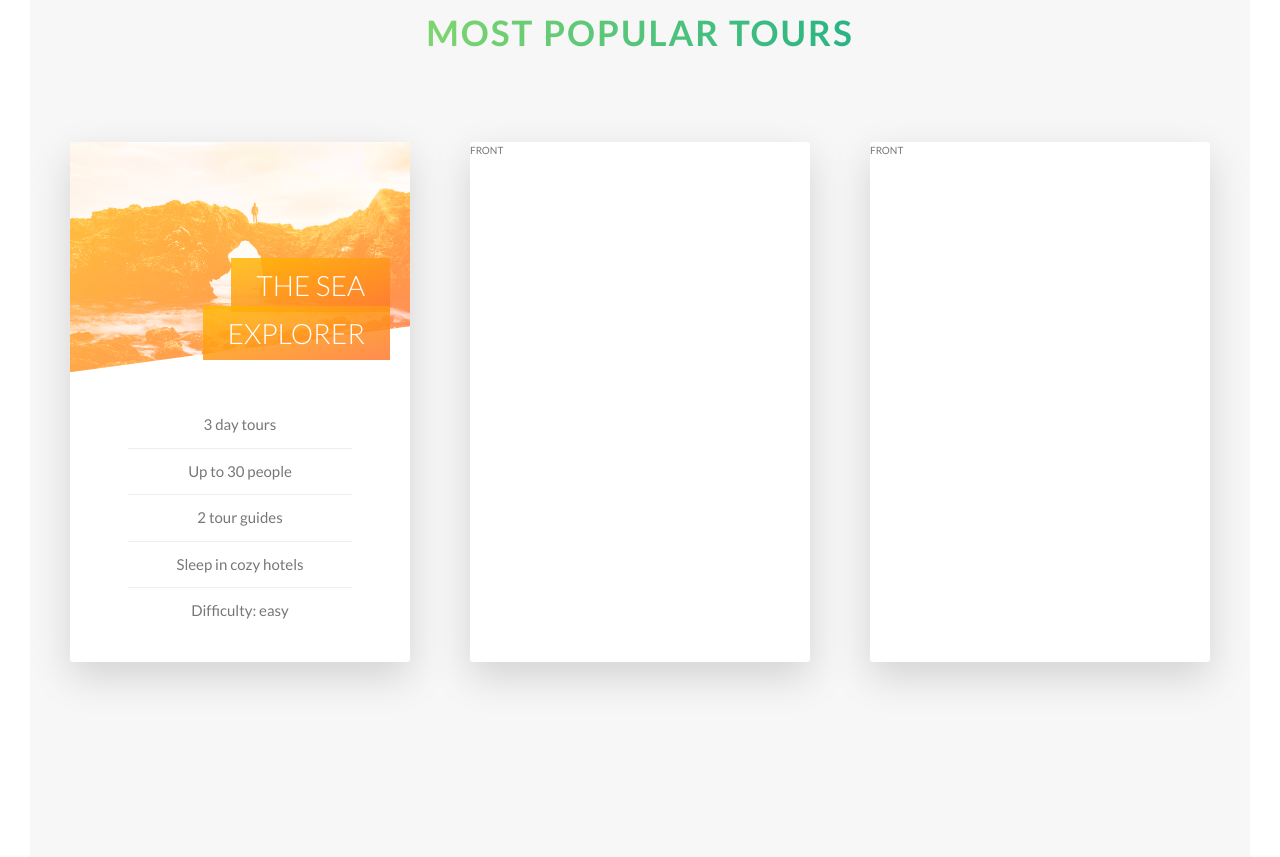
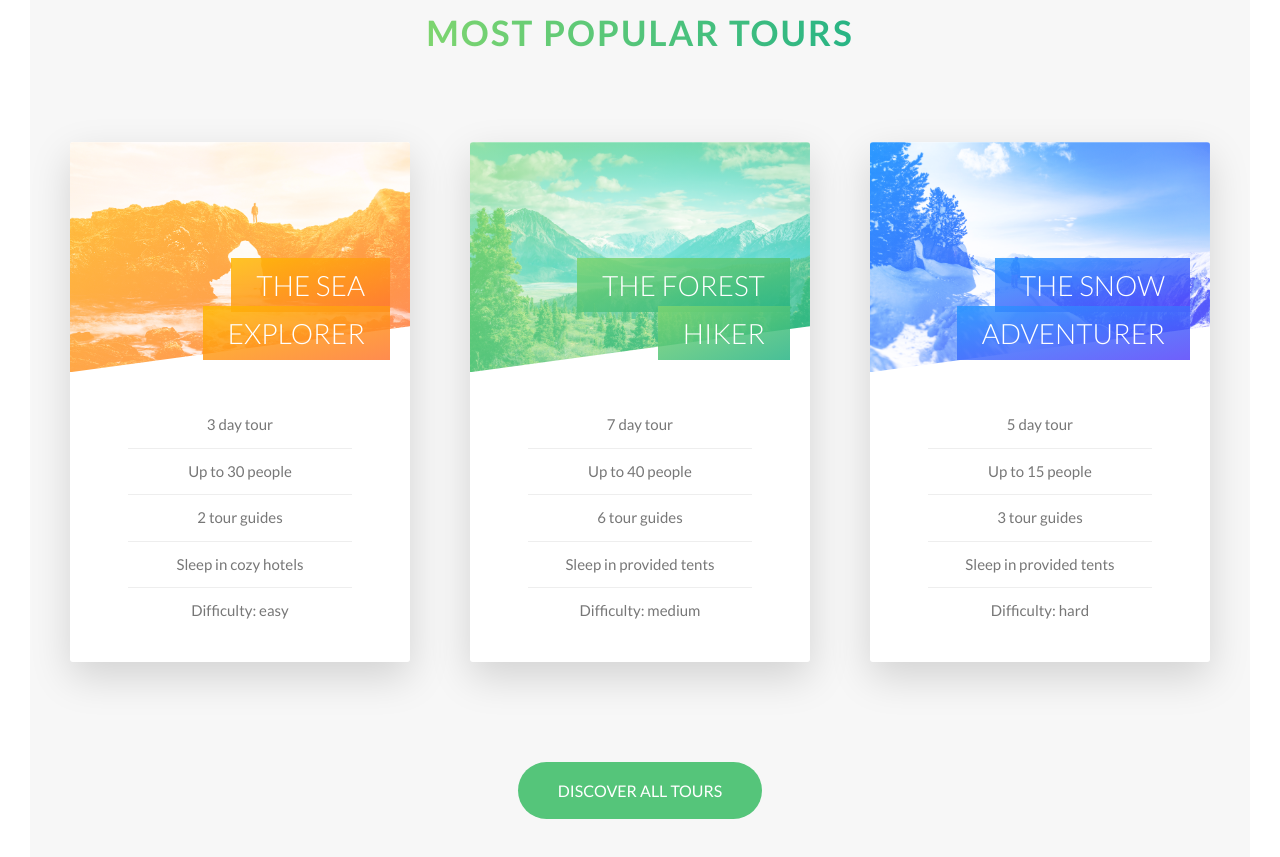
Before and after one commit to mmzo/Natours, a plain HTML site: page index.html in a window 1280 px wide. Shown: the part 2333-3190 px from the top of the page. Drawn offline with Linux system fonts and the light colour scheme.

Commit message:
22.09 complete cards

```diff
--- a/css/main.css
+++ b/css/main.css
@@ -124,6 +124,12 @@ body {
 .u-margin-bottom-big {
   margin-bottom: 8rem; }
 
+.u-margin-top-big {
+  margin-top: 8rem; }
+
+.u-margin-top-huge {
+  margin-top: 10rem; }
+
 .btn:link, .btn:visited {
   text-transform: uppercase;
   text-decoration: none;
@@ -173,6 +179,12 @@ body {
   color: #777; }
   .btn--white::after {
     background-color: #fff; }
+
+.btn--green {
+  background-color: #55c57a;
+  color: #fff; }
+  .btn--green::after {
+    background-color: #55c57a; }
 
 .btn--animated {
   /* setting up animation */
@@ -267,7 +279,7 @@ body {
     .card__side--back {
       transform: rotateY(180deg); }
       .card__side--back-1 {
-        background-image: linear-gradient(to right bottom, #ffb900, #ff7730); }
+        background-image: linear-gradient(to right bottom, #FFD800, #ff7730); }
       .card__side--back-2 {
         background-image: linear-gradient(to right bottom, #7ed56f, #28b485); }
       .card__side--back-3 {
@@ -283,11 +295,11 @@ body {
     -webkit-clip-path: polygon(0 0, 100% 0, 100% 80%, 0 100%);
     clip-path: polygon(0 0, 100% 0, 100% 80%, 0 100%); }
     .card__picture--1 {
-      background-image: linear-gradient(to right bottom, #ffb900, #ff7730), url(/../img/nat-5.jpg); }
+      background-image: linear-gradient(to right bottom, #ffb900, #ff7730), url(../img/nat-5.jpg); }
     .card__picture--2 {
-      background-image: url(/../img/nat-5.jpg); }
+      background-image: linear-gradient(to right bottom, #7ed56f, #28b485), url(../img/nat-6.jpg); }
     .card__picture--3 {
-      background-image: url(/../img/nat-5.jpg); }
+      background-image: linear-gradient(to right bottom, #2998ff, #5643fa), url(../img/nat-7.jpg); }
   .card__heading {
     font-size: 2.8rem;
     font-weight: 300;
@@ -304,6 +316,10 @@ body {
     box-decoration-break: clone; }
     .card__heading-span--1 {
       background-image: linear-gradient(to right bottom, rgba(255, 185, 0, 0.85), rgba(255, 119, 48, 0.85)); }
+    .card__heading-span--2 {
+      background-image: linear-gradient(to right bottom, rgba(126, 213, 111, 0.85), rgba(40, 180, 133, 0.85)); }
+    .card__heading-span--3 {
+      background-image: linear-gradient(to right bottom, rgba(41, 152, 255, 0.85), rgba(86, 67, 250, 0.85)); }
   .card__details {
     padding: 3rem; }
     .card__details ul {
@@ -316,10 +332,26 @@ body {
       padding: 1rem; }
       .card__details li:not(:last-child) {
         border-bottom: 1px solid #eee; }
+  .card__cta {
+    position: absolute;
+    top: 50%;
+    left: 50%;
+    transform: translate(-50%, -50%);
+    text-align: center;
+    width: 80%; }
+  .card__price-box {
+    color: #fff;
+    margin-bottom: 8rem; }
+  .card__price-only {
+    font-size: 1.4rem;
+    text-transform: uppercase; }
+  .card__price-value {
+    font-size: 6rem;
+    font-weight: 100; }
 
 .header {
   height: 95vh;
-  background-image: linear-gradient(to right bottom, rgba(126, 213, 111, 0.8), rgba(40, 180, 133, 0.8)), url("/../img/hero.jpg");
+  background-image: linear-gradient(to right bottom, rgba(126, 213, 111, 0.8), rgba(40, 180, 133, 0.8)), url("../img/hero.jpg");
   background-size: cover;
   background-position: top;
   position: relative;
@@ -383,7 +415,7 @@ body {
 
 .section-tours {
   background-color: #f7f7f7;
-  padding: 25rem 0 50rem 0;
+  padding: 25rem 0 15rem 0;
   margin-top: -10rem; }
 
 /*# sourceMappingURL=main.css.map */
--- a/index.html
+++ b/index.html
@@ -125,6 +125,8 @@
                 </div>
 
                 <div class="row">
+
+                    <!-- TOUR ONE -->
                     <div class="col-1-of-3">
                         <div class="card">
                             <div class="card__side card__side--front">
@@ -138,43 +140,102 @@
                                 </h4>
                                 <div class="card__details">
                                     <ul>
-                                        <li>3 day tours</li>
+                                        <li>3 day tour</li>
                                         <li>Up to 30 people</li>
                                         <li>2 tour guides</li>
                                         <li>Sleep in cozy hotels</li>
                                         <li>Difficulty: easy</li>
                                     </ul>
                                 </div>
+                            </div>
+                            <div class="card__side card__side--back card__side--back-1">
+                                <div class="card__cta">
+                                    <div class="card__price-box">
+                                        <p class="card__price-only">only</p>
+                                        <p class="card__price-value">$297</p>
+                                    </div>
+
+                                    <a href="#" class="btn btn--white btn--animated">book now!</a>
+                                </div>
+
 
                             </div>
-                            <div class="card__side card__side--back card__side--back-1">
-                                BACK
-                            </div>
                         </div>
+                    </div>
 
-                    </div>
+                    <!-- TOUR 2 -->
                     <div class="col-1-of-3">
                         <div class="card">
                             <div class="card__side card__side--front">
-                                FRONT
+                                <div class="card__picture card__picture--2">
+                                    &nbsp;
+                                </div>
+                                <h4 class="card__heading">
+                                    <span class="card__heading-span card__heading-span--2">
+                                        The FOREST HIKER
+                                    </span>
+                                </h4>
+                                <div class="card__details">
+                                    <ul>
+                                        <li>7 day tour</li>
+                                        <li>Up to 40 people</li>
+                                        <li>6 tour guides</li>
+                                        <li>Sleep in provided tents</li>
+                                        <li>Difficulty: medium</li>
+                                    </ul>
+                                </div>
                             </div>
                             <div class="card__side card__side--back card__side--back-2">
-                                BACK
+                                <div class="card__cta">
+                                    <div class="card__price-box">
+                                        <p class="card__price-only">only</p>
+                                        <p class="card__price-value">$497</p>
+                                    </div>
+                                    <a href="#" class="btn btn--white btn--animated">book now!</a>
+                                </div>
                             </div>
                         </div>
+                    </div>
 
-                    </div>
+                    <!-- TOUR 3 -->
                     <div class="col-1-of-3">
                         <div class="card">
                             <div class="card__side card__side--front">
-                                FRONT
+                                <div class="card__picture card__picture--3">
+                                    &nbsp;
+                                </div>
+                                <h4 class="card__heading">
+                                    <span class="card__heading-span card__heading-span--3">
+                                        The Snow adventurer
+                                    </span>
+                                </h4>
+                                <div class="card__details">
+                                    <ul>
+                                        <li>5 day tour</li>
+                                        <li>Up to 15 people</li>
+                                        <li>3 tour guides</li>
+                                        <li>Sleep in provided tents</li>
+                                        <li>Difficulty: hard</li>
+                                    </ul>
+                                </div>
                             </div>
                             <div class="card__side card__side--back card__side--back-3">
-                                BACK
+                                <div class="card__cta">
+                                    <div class="card__price-box">
+                                        <p class="card__price-only">only</p>
+                                        <p class="card__price-value">$897</p>
+                                    </div>
+                                    <a href="#" class="btn btn--white ">book now!</a>
+                                </div>
                             </div>
                         </div>
                     </div>
                 </div>
+
+                <div class="u-center-text u-margin-top-huge">
+                    <a href="#" class="btn btn--green ">
+                        Discover all tours
+                    </a></div>
 
             </section>
 
```
